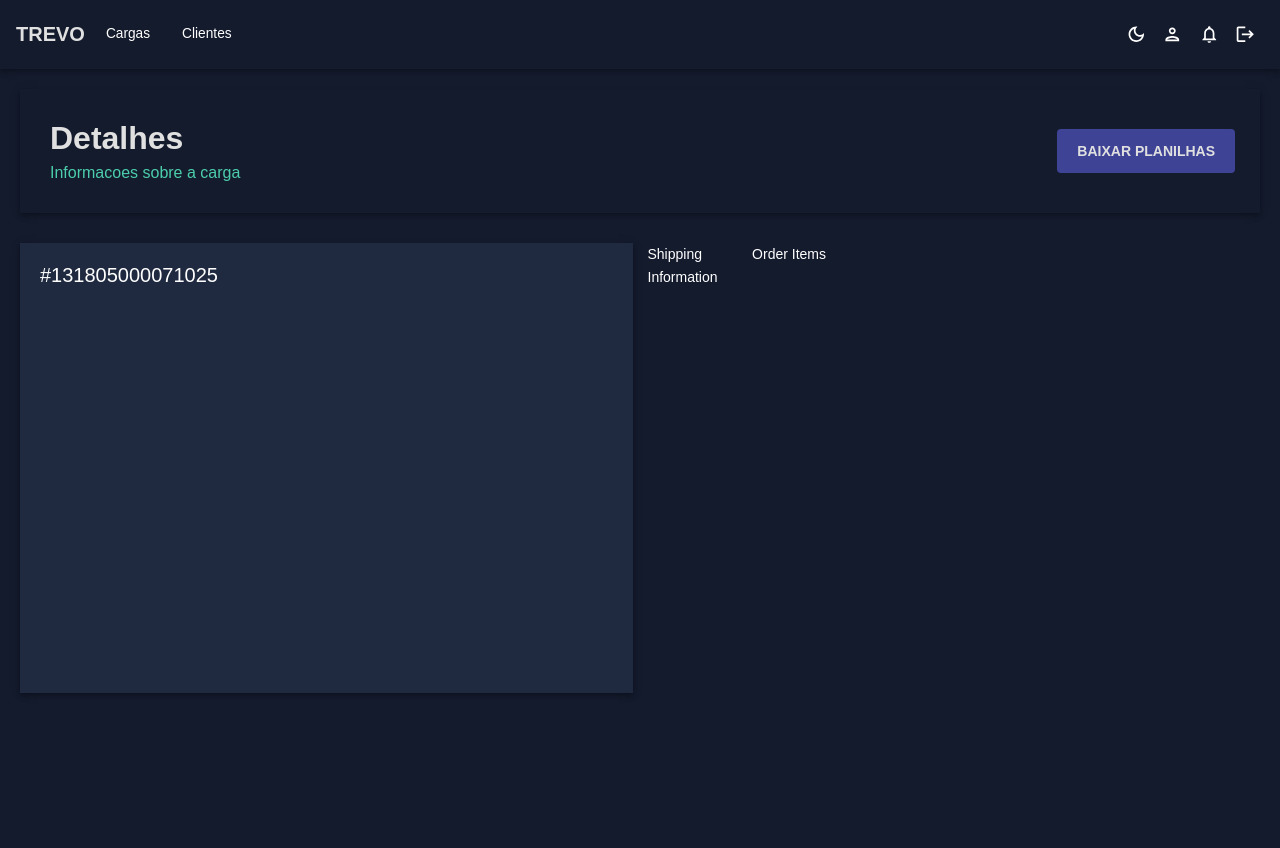
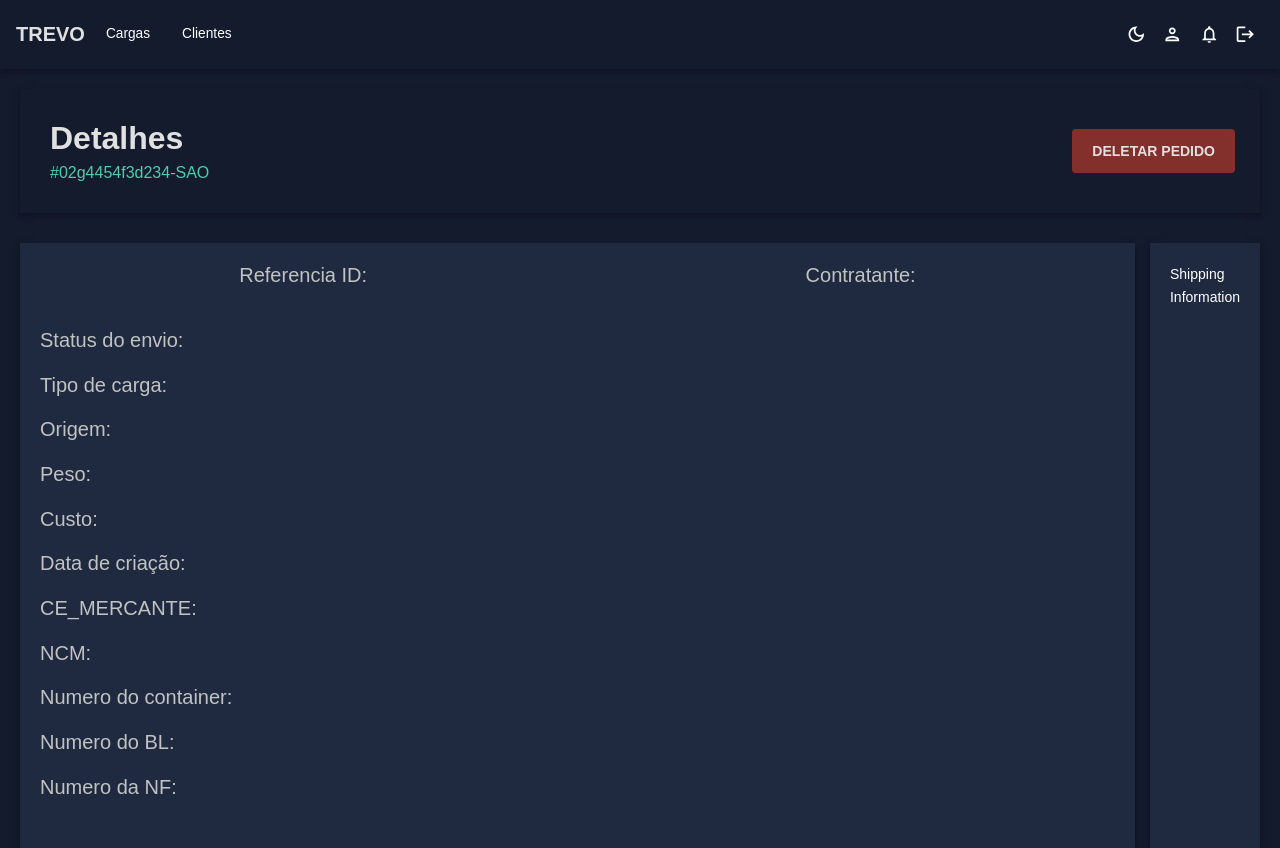
Before and after one commit to Davi0805/django-erp, a React (Create React App) app in the folder myfrontend/: page /dashboard/detalhes in a window 1280 px wide. Before the commit the page ends 800 px from the top, so only its background shows below. Built offline with nearby package versions, Linux system fonts and the light colour scheme; sample sign-in values are in the browser's storage.

Commit message:
Detalhes modificado

```diff
--- a/myfrontend/src/Components/NovaCargapopup.js
+++ b/myfrontend/src/Components/NovaCargapopup.js
@@ -8,6 +8,7 @@ import {
   colors,
   Select,
   MenuItem,
+  Fade,
 } from "@mui/material";
 import { useState, useEffect } from "react";
 import { useTheme } from "@mui/system";
@@ -22,8 +23,10 @@ import ScaleSharpIcon from "@mui/icons-material/ScaleSharp";
 import AttachMoneySharpIcon from "@mui/icons-material/AttachMoneySharp";
 import AssuredWorkloadSharpIcon from "@mui/icons-material/AssuredWorkloadSharp";
 import PublicIcon from "@mui/icons-material/Public";
-import CargaAdd from "../Scenes/Alerts/CargaAdd";
 import AccountCircleIcon from "@mui/icons-material/AccountCircle";
+import AttachFileIcon from '@mui/icons-material/AttachFile';
+import { Snackbar } from '@mui/material';
+import { Alert } from '@mui/material';
 
 const apiUrl = "http://127.0.0.1:8000/contractor/";
 
@@ -56,6 +59,18 @@ const NovaCargapopup = () => {
   const handleAfrmmfile = (event) => {
     const filename = event.target.files[0]?.name || "Adicionar AFRMM";
     setAfrmmfile(filename);
+  };
+  //Alerta de sucesso
+  const [openAlert, setOpenAlert] = useState(false);
+  const [alertMessage, setAlertmessage] = useState("Nova carga registrada");
+  const handleSnackbarClose = (event, reason) => {
+    if (reason === 'clickaway') {
+      return;
+    }
+    setOpenAlert(false);
+  };
+  const handleFileChange = (event) => {
+    setOpenAlert(true);
   };
 
 
@@ -121,7 +136,7 @@ const NovaCargapopup = () => {
             event.preventDefault();
             const formData = new FormData(event.currentTarget);
             const formJson = Object.fromEntries(formData.entries());
-            formData.append('data', JSON.stringify(formJson));
+            formData.append('data', JSON.stringify(formJson)); //CHECAR ANTES DE PRODUCAO
             try {
               const response = await fetch(
                 "http://127.0.0.1:8000/cargasinfo/",
@@ -135,7 +150,8 @@ const NovaCargapopup = () => {
               }
               const responseJson = await response.json();
               console.log("Success:", responseJson);
-              funcclosechange(); // Close the dialog if the request was successful
+              funcclosechange();
+              handleFileChange(); // Close the dialog if the request was successful
               /* window.location.reload(); */
             } catch (error) {
               console.error("Error:", error);
@@ -309,7 +325,7 @@ const NovaCargapopup = () => {
               />
             </FormControl>
           </Box>
-          <Box marginTop="25px" display="flex">
+          <Box margin="25px"display="flex">
             <FormControl fullWidth>
               <Button
                 variant="outlined"
@@ -408,6 +424,15 @@ const NovaCargapopup = () => {
           </Button>
         </DialogActions>
       </Dialog>
+      <Snackbar
+        anchorOrigin={{ vertical: 'top', horizontal: 'right' }}
+        open={openAlert}
+        autoHideDuration={3000}
+        onClose={handleSnackbarClose}>
+        <Alert onClose={handleSnackbarClose} severity="success">
+          {alertMessage}
+        </Alert>
+      </Snackbar>
     </div>
   );
 };
--- a/myfrontend/src/Scenes/Detalhes/Detalhes.js
+++ b/myfrontend/src/Scenes/Detalhes/Detalhes.js
@@ -25,7 +25,7 @@ export default function Detalhes() {
         alignItems="center"
       >
         <Box>
-          <Header title="Detalhes" subtitle="Informacoes sobre a carga" />
+          <Header title="Detalhes" subtitle="#02g4454f3d234-SAO" />
         </Box>
 
         <Box
@@ -37,7 +37,7 @@ export default function Detalhes() {
         >
           <Button
             sx={{
-              backgroundColor: colors.blueAccent[700],
+              backgroundColor: colors.redAccent[700],
               fontSize: "14px",
               fontWeight: "bold",
               padding: "10px 20px",
@@ -47,7 +47,7 @@ export default function Detalhes() {
               color: colors.grey[100],
             }}
           >
-            Baixar planilhas
+            Deletar pedido
           </Button>
         </Box>
       </Box>
@@ -61,23 +61,62 @@ export default function Detalhes() {
           gridAutoRows="140px"
         >
          <Box
-            gridColumn="span 6"
-            gridRow="span 3"
+  gridColumn="span 11"
+  gridRow="span 4"
   backgroundColor={colors.primary[400]}
-            display="flex"
   sx={{ boxShadow: 4 }}
 >
-            <Typography variant="h4" margin="20px">
-              #131805000071025
+  <Box display={"flex"} justifyContent={"space-around"}>
+  <Typography variant="h4" margin="20px" color={colors.grey[200]}>
+    Referencia ID:
+  </Typography>
+  <Typography variant="h4" margin="20px" color={colors.grey[200]}>
+    Contratante:
+  </Typography>
+  </Box>
+    <Typography variant="h4" margin="20px" color={colors.grey[200]}>
+      Status do envio:
+    </Typography>
+  <Typography variant="h4" margin="20px" color={colors.grey[200]}>
+    Tipo de carga:
+  </Typography>
+  <Typography variant="h4" margin="20px" color={colors.grey[200]}>
+    Origem:
+  </Typography>
+  <Typography variant="h4" margin="20px" color={colors.grey[200]}>
+    Peso:
+  </Typography>
+  <Typography variant="h4" margin="20px" color={colors.grey[200]}>
+    Custo:
+  </Typography>
+  <Typography variant="h4" margin="20px" color={colors.grey[200]}>
+    Data de criação:
+  </Typography>
+  <Typography variant="h4" margin="20px" color={colors.grey[200]}>
+    CE_MERCANTE:
+  </Typography>
+  <Typography variant="h4" margin="20px" color={colors.grey[200]}>
+    NCM:
+  </Typography>
+  <Typography variant="h4" margin="20px" color={colors.grey[200]}>
+    Numero do container:
+  </Typography>
+  <Typography variant="h4" margin="20px" color={colors.grey[200]}>
+    Numero do BL:
+  </Typography>
+  <Typography variant="h4" margin="20px" color={colors.grey[200]}>
+    Numero da NF:
   </Typography>
 </Box>
 
-          <Box>
+          <Box
+          gridColumn={"span 1"}
+          gridRow={"span 4"}
+          backgroundColor={colors.primary[400]}
+          sx={{ boxShadow: 4 }}>
+            <Box m={"20px"}>
             <Typography variant="h6">Shipping Information</Typography>
             </Box>
-
-          <Box>
-            <Typography variant="h6">Order Items</Typography>
           </Box>
         </Box>
       </Box>
--- a/myfrontend/src/axiosConfig.js
+++ b/myfrontend/src/axiosConfig.js
@@ -1,7 +1,7 @@
 import axios from "axios";
 
 const axiosConfig = axios.create({
-  baseURL: "http://127.0.0.1:8000/",
+  baseURL: "http://0.0.0.0:8000/",
   headers: {
     "Content-Type": "application/json",
   },
@@ -32,7 +32,7 @@ axiosConfig.interceptors.response.use(
       if (refreshToken) {
         try {
           const response = await axios.post(
-            "http://127.0.0.1:8000/api/token/refresh/",
+            "http://0.0.0.0:8000/api/token/refresh/",
             { refresh: refreshToken },
           );
           const newAccessToken = response.data.access;
```
Also changed, not shown: 1 other file (tests, documents, lock files or other folders). Lines whose indentation alone changed are shown as unchanged.
